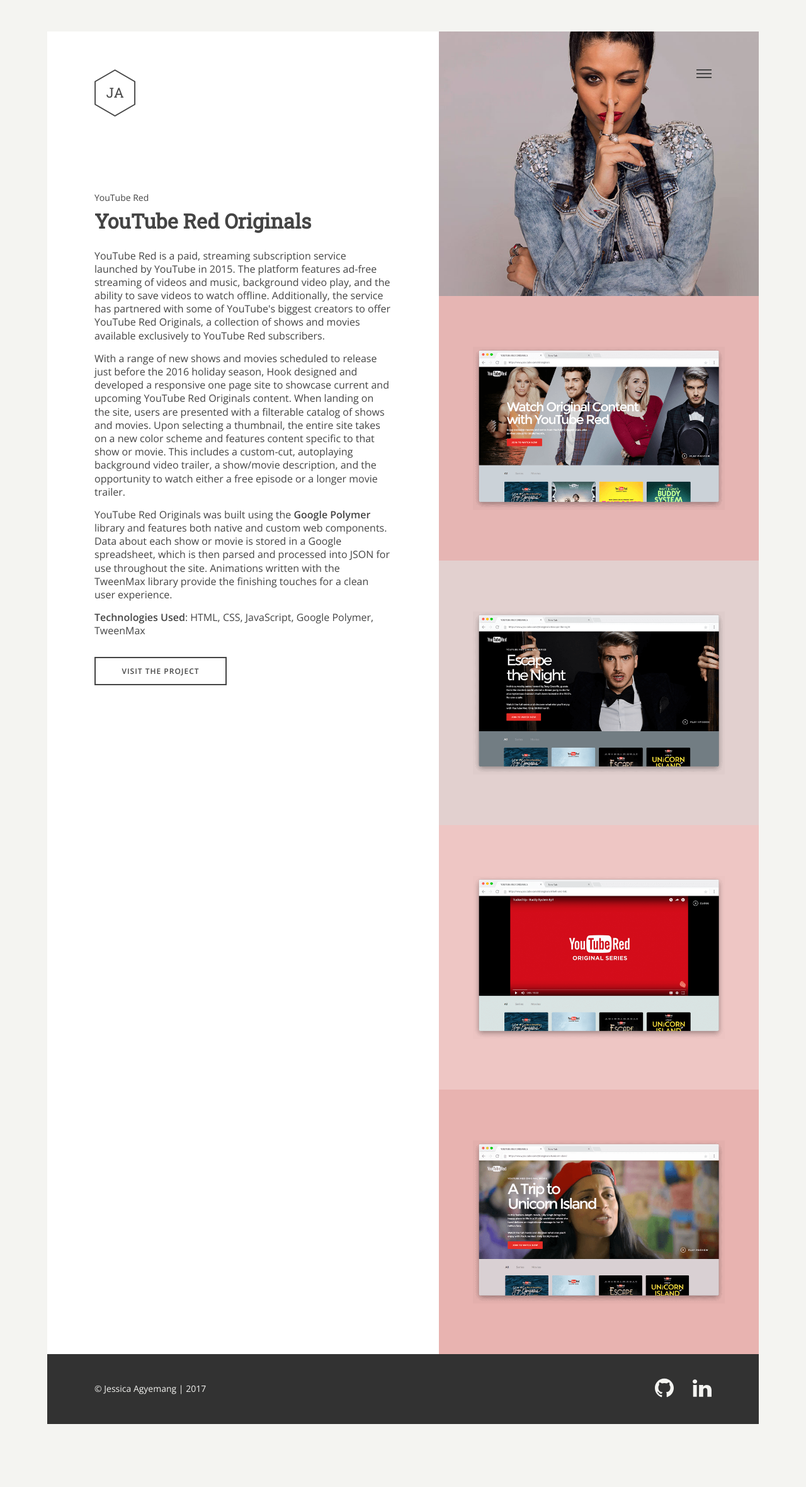
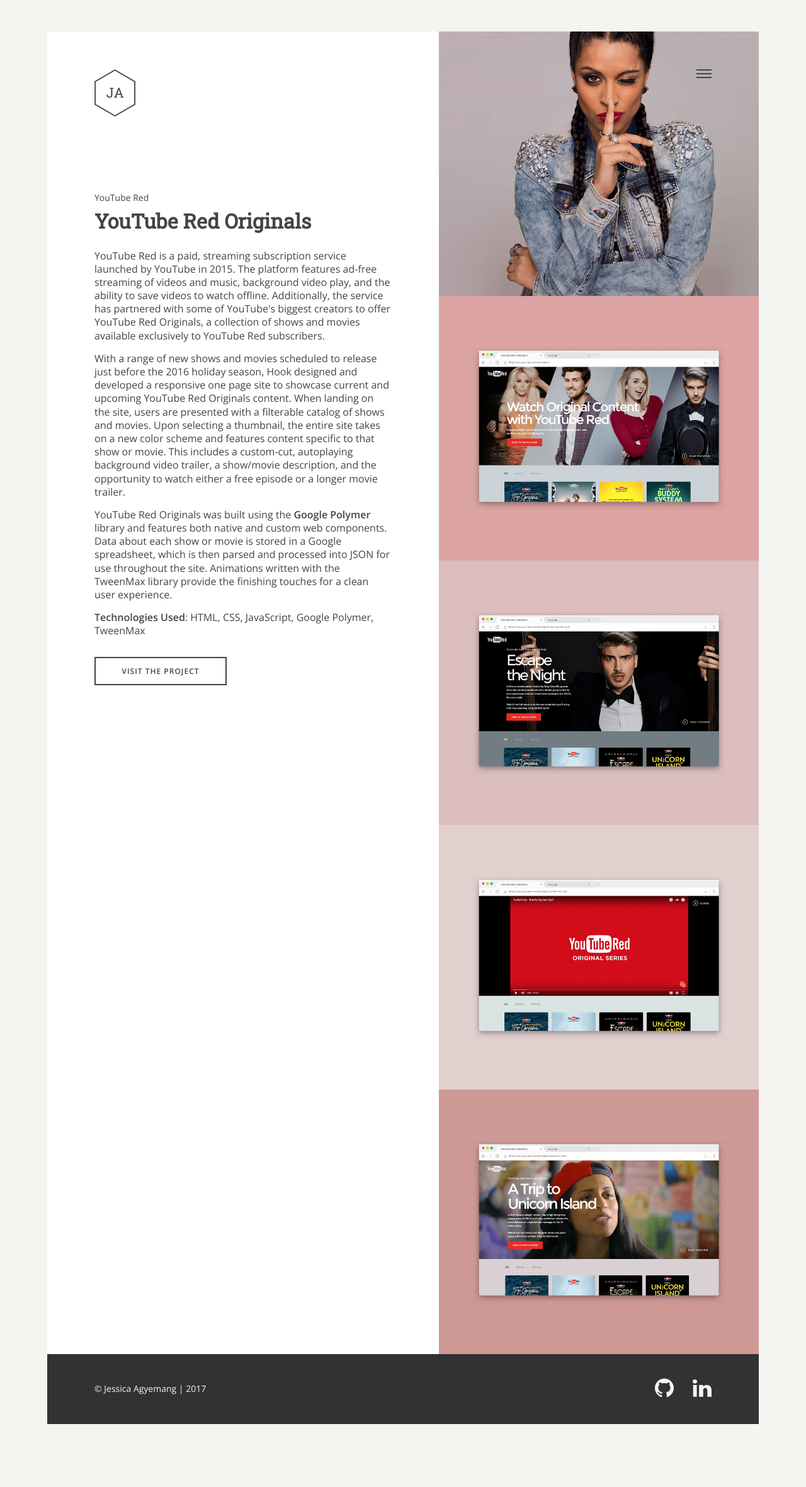
Before and after one commit to jessicaosei/jessicaosei.com, a Jekyll site: the page built from work/youtube-originals/index.html, in a window 1280 px wide. Shown: the whole page at 63% size. Built offline with Jekyll 4.4.1, drawn with Linux system fonts in a browser that asks for light colours; Markdown is read by kramdown in place of the engine named in the settings; comment, search, counter and statistics services are not loaded.

Commit message:
Adjust YouTube Originals project image colors

```diff
--- a/_sass/projects/_yt-originals.scss
+++ b/_sass/projects/_yt-originals.scss
@@ -9,19 +9,19 @@
 	}
 
 	.project-image-container:nth-child(2) {
-		background-color: #e6b5b3;
+		background-color: #dca4a3;
 	}
 
 	.project-image-container:nth-child(3) {
+		background-color: #dbbebd;
+	}
+
+	.project-image-container:nth-child(4) {
 		background-color: #e2d0cf;
 	}
 
-	.project-image-container:nth-child(4) {
-		background-color: #eec6c4;
-	}
-
 	.project-image-container:nth-child(5) {
-		background-color: #e8b3b0;
+		background-color: #cf9996;
 	}
 
 }
```
